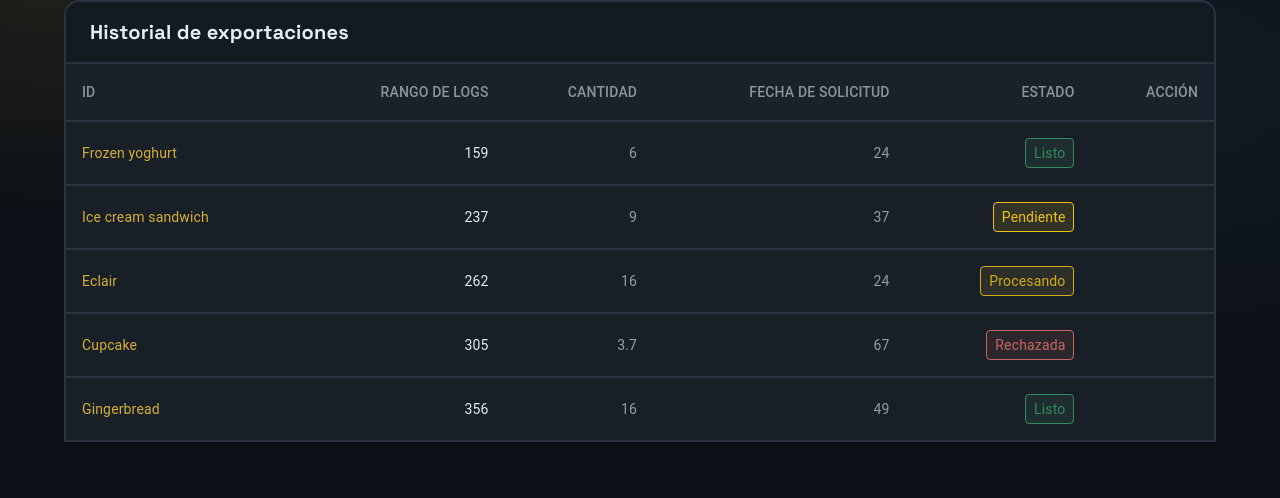
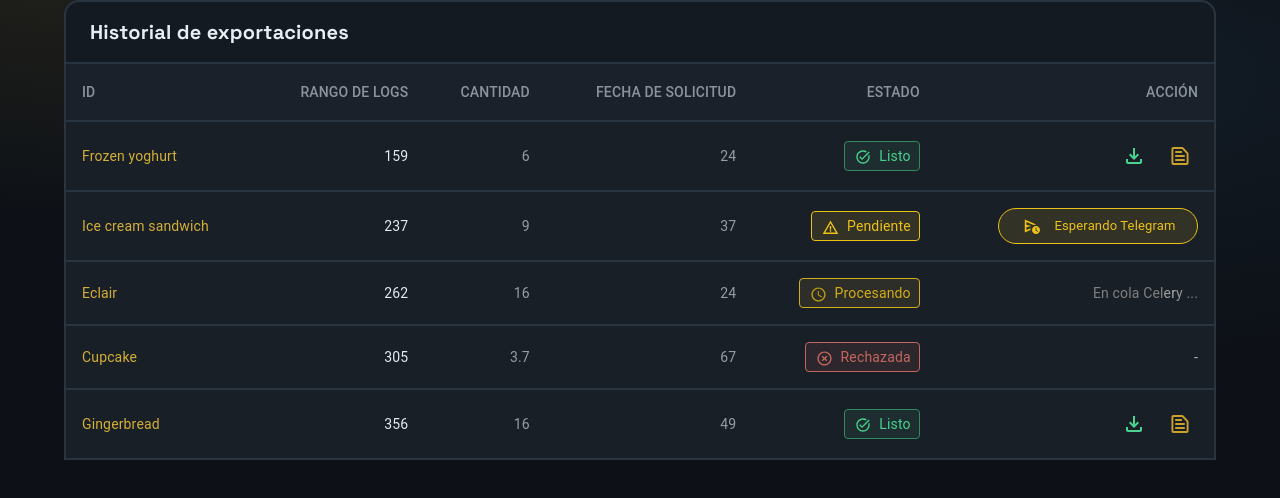
Before and after one commit to johanP051/honeymetrics-v2-frontend-universidad, a React (Vite) app: page /logs in a window 1280 px wide. Shown: the top 498 px of the page. Built offline with nearby package versions, Linux system fonts and the light colour scheme; no server answers.

Commit message:
feat(logs): add the items of the column 'Acción'

```diff
--- a/src/components/common/estadoLogs.jsx
+++ b/src/components/common/estadoLogs.jsx
@@ -1,4 +1,7 @@
 import TaskAltIcon from '@mui/icons-material/TaskAlt';
+import WarningAmberIcon from '@mui/icons-material/WarningAmber';
+import AccessTimeOutlinedIcon from '@mui/icons-material/AccessTimeOutlined';
+import HighlightOffOutlinedIcon from '@mui/icons-material/HighlightOffOutlined';
 
 function Estado({texto}){
     let color = "";
@@ -6,21 +9,24 @@ function Estado({texto}){
     let fondo = "";
     let icono = null;
     if (texto == "Listo"){
-        icono = <TaskAltIcon/>;
+        icono = <TaskAltIcon style={{fontSize: '16px', marginLeft: '2px', marginRight: '8px', color: '#48d38e'}}/>;
         colorBorde = "#338A5E";
-        color = "#338A5E";
+        color = "#48d38e";
         fondo = "#1E2E30";
 
     }else if (texto == "Pendiente"){
+        icono = <WarningAmberIcon style={{fontSize: '17px', marginLeft: '2px', marginRight: '8px'}}/>;
         colorBorde = "#EDC217";
         color = "#EDC217";
         fondo = "#323227";
     }else if (texto == "Procesando"){
+        icono = <AccessTimeOutlinedIcon style={{fontSize: '17px', marginLeft: '2px', marginRight: '8px', color: "#bd9b15"}}/>
         colorBorde = "#D2AE19";
         color = "#D2AE19";
         fondo = "#2D2D29";
     }
     else if (texto == "Rechazada"){
+        icono = <HighlightOffOutlinedIcon style={{fontSize: '17px', marginLeft: '2px', marginRight: '8px'}}/>
         colorBorde = "#C4665E";
         color = "#C4665E";
         fondo = "#2C272D";
@@ -30,7 +36,7 @@ function Estado({texto}){
     return(
         <div style={{border: '1px solid', borderColor: colorBorde, backgroundColor: fondo, display: 'inline-flex', padding: '4px 8px',
       borderRadius: '4px' }} >
-            <p style={{color: color}}>{texto}</p>
+            <p style={{color: color}}>{icono}{texto}</p>
         </div>
     );
 }
--- a/src/pages/Logs/logs.jsx
+++ b/src/pages/Logs/logs.jsx
@@ -9,10 +9,67 @@ import Paper from '@mui/material/Paper';
 import Toolbar from "@mui/material/Toolbar";
 import Typography from "@mui/material/Typography";
 import Estado from "../../components/common/estadoLogs";
+import FileDownloadOutlinedIcon from '@mui/icons-material/FileDownloadOutlined';
+import TextSnippetOutlinedIcon from '@mui/icons-material/TextSnippetOutlined';
+import ScheduleSendOutlinedIcon from '@mui/icons-material/ScheduleSendOutlined';
 
 function createData(id, rangelogs, cuantity, date_request, state, action) {
   return {id, rangelogs, cuantity, date_request, state, action};
 }
+
+
+function CreateButtons ({texto}){
+  if (texto === "Listo"){
+    return (
+      <div className={styles.botonesAccion}>
+        <button type="button" className={styles.botonDescarga}>
+          <FileDownloadOutlinedIcon/>
+        </button>
+        <button type="button" className={styles.botonPdf}>
+          <TextSnippetOutlinedIcon className={styles.iconoPdf}/>
+        </button>
+      </div>
+    );
+  }else if (texto == "Pendiente"){
+    return(
+      <div className={styles.botonesAccion} id={styles.telegramContainer}>
+        <ScheduleSendOutlinedIcon className={styles.iconoSend}/>
+        <p className={styles.textoTelegram}>Esperando Telegram</p>
+      </div>
+    )
+  }else if (texto == "Procesando"){
+    return(
+      <p className={styles.textoCelery}>
+        <span style={{ '--i':1}}>E</span>
+        <span style={{ '--i':2}}>n</span>
+        <span style={{ '--i':3}}>&nbsp;</span>
+        <span style={{ '--i':4}}>c</span>
+        <span style={{ '--i':5}}>o</span>
+        <span style={{ '--i':6}}>l</span>
+        <span style={{ '--i':7}}>a</span>
+        <span style={{ '--i':8}}>&nbsp;</span>
+        <span style={{ '--i':9}}>C</span>
+        <span style={{ '--i':10}}>e</span>
+        <span style={{ '--i':11}}>l</span>
+        <span style={{ '--i':12}}>e</span>
+        <span style={{ '--i':13}}>r</span>
+        <span style={{ '--i':14}}>y</span>
+        <span style={{ '--i':15}}>&nbsp;</span>
+        <span style={{ '--i':16}}>.</span>
+        <span style={{ '--i':17}}>.</span>
+        <span style={{ '--i':18}}>.</span>
+        </p>
+    );
+  }else if(texto == "Rechazada"){
+    return(
+      <p style={{color: '#b4b4b4'}}>-</p>
+    );
+  }else{
+    return null;
+  }
+}
+
+
 
 const TablaHeaderToolbar = () =>  {
     return(
@@ -52,14 +109,13 @@ export default function logs() {
           {rows.map((row) => (
             <TableRow id={styles.tuplas}
               key={row.id}
-              sx={{ '&:last-child td, &:last-child th': { border: 0 } }}
-            >
+              sx={{ '&:last-child td, &:last-child th': { border: 0 } }}>
               <TableCell component="th" scope="row">{row.id}</TableCell>
               <TableCell component="rango" align="right">{row.rangelogs}</TableCell>
               <TableCell component="ctfc" align="right">{row.cuantity}</TableCell>
               <TableCell component="ctfc" align="right">{row.date_request}</TableCell>
               <TableCell align="right"><Estado texto={row.state}/></TableCell>
-              <TableCell align="right">{row.action}</TableCell>
+              <TableCell align="right"><CreateButtons texto={row.state}/></TableCell>
             </TableRow>
           ))}
         </TableBody>
--- a/src/pages/Logs/logs.module.css
+++ b/src/pages/Logs/logs.module.css
@@ -54,3 +54,94 @@
 #tuplas > ctfc{
     color: #959DA7;
 }
+
+
+.botonesAccion{
+    display: inline-flex;
+}
+.botonDescarga{
+    display: flex;
+    color: #48d38e;
+    justify-self: flex-end;
+    transition: 0.5s ease-in-out;
+    padding: 5px;
+    border: 1px solid transparent;
+    border-radius: 10px;
+    margin-right: 5px;
+}
+
+
+.botonDescarga:hover{
+    background-color: #1E2E30;
+    border-color: #338A5E;
+}
+
+.iconoPdf{
+    transform: scaleX(0.95);
+    transform-origin: center;
+}
+
+
+.botonPdf{
+    margin-left: 5px;
+    display: flex;
+    color: #cca129;
+    justify-self: flex-end;
+    transition: 0.5s ease-in-out;
+    padding: 5px;
+    border: 1px solid transparent;
+    border-radius: 10px;
+}
+
+.botonPdf:hover{
+    background-color: #493706;
+    border-color: #cca129;
+}
+
+.iconoSend{
+    color: #EDC217;
+    transform: scale(0.8);
+    margin-right: 10px;
+}
+
+.textoTelegram{
+    color: #EDC217;
+    font-size: 13px;
+}
+
+#telegramContainer{
+    display: flex;
+    justify-self: flex-end;
+    justify-content: center;
+    align-items: center;
+    border: 1px solid #EDC217;
+    border-radius: 50px;
+    padding: 5px 10px 5px 10px;
+    background-color: #323227;
+    width: 200px;
+}
+.textoCelery{
+    color: gray;
+}
+
+.textoCelery span{
+    display: inline-block;
+    color: gray;
+    animation: colorCelery 2s linear infinite;
+    animation-delay: calc(var(--i) * 0.1s);
+}
+
+@keyframes colorCelery {
+    0% {
+        color: gray;
+    }
+    10% {
+        color: #b4b4b4;
+    }
+    20% {
+        color: gray;
+    }
+    100% {
+        color: gray;
+    }
+}
```
Also changed, not shown: 1 other file (tests, documents, lock files or other folders).
